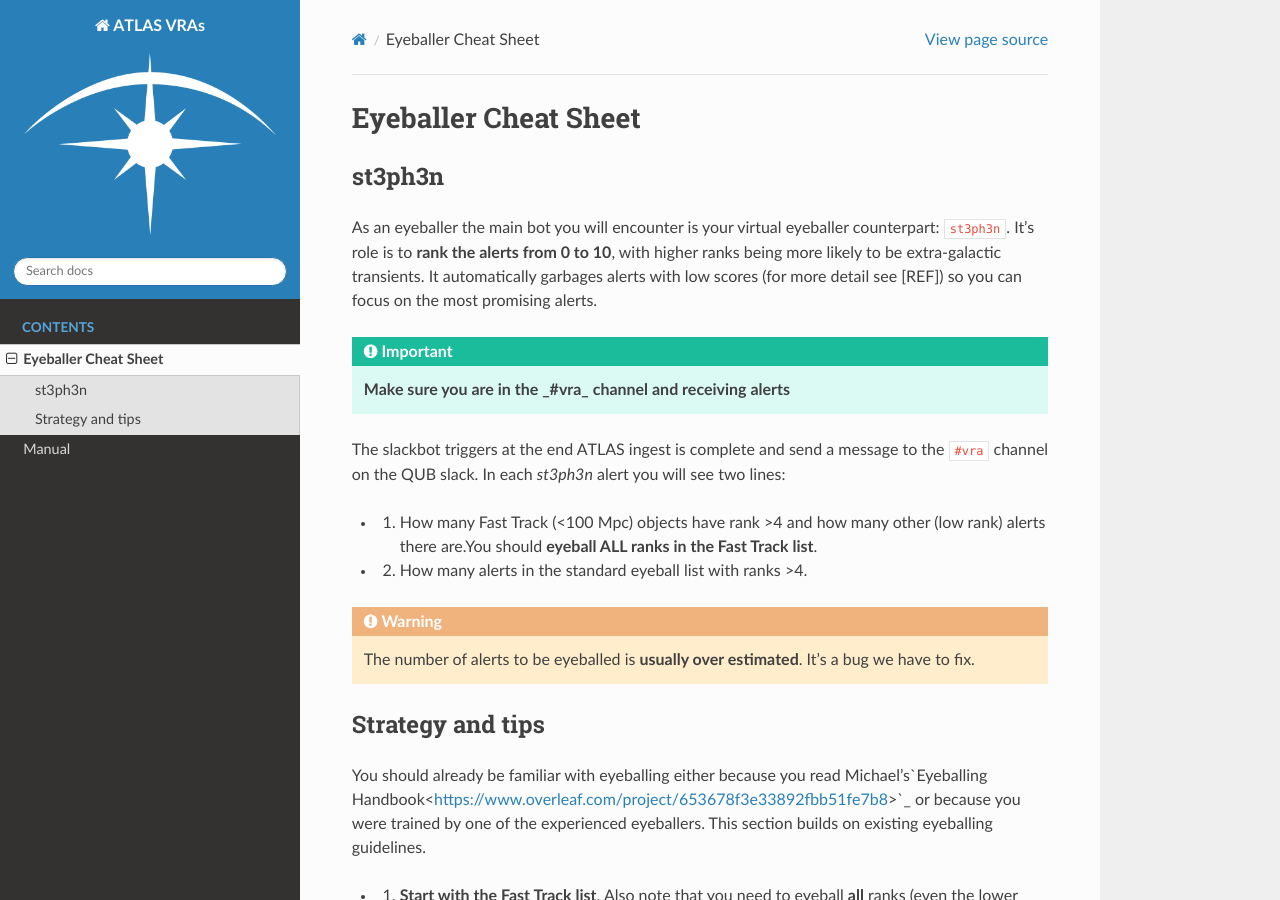
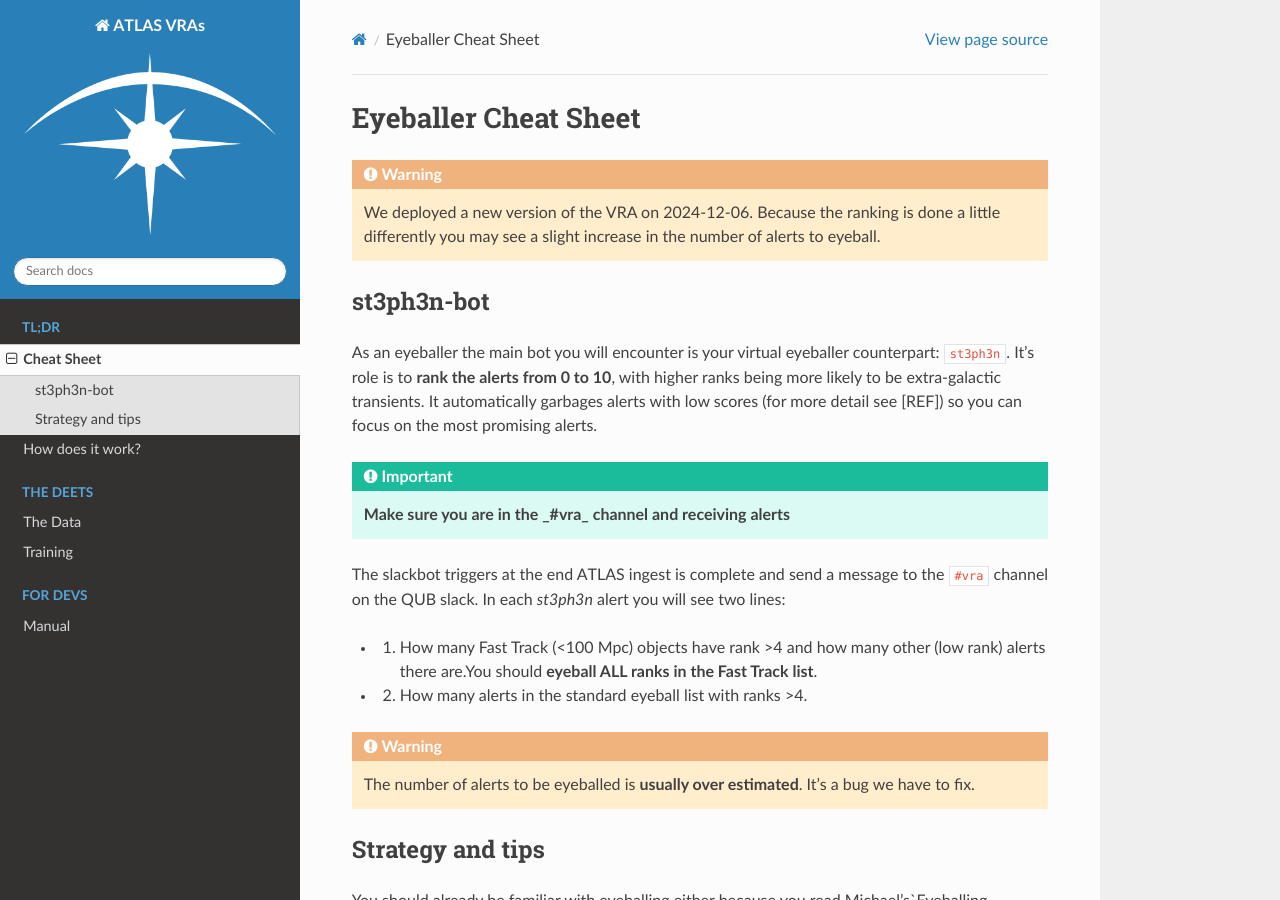
Before and after one commit to HeloiseS/atlasvras, a Sphinx documentation site: the page built from docs/source/eyeball.rst, in a window 1280 px wide and 900 px high. Built offline with Sphinx 7.4.7 and the Read the Docs theme 3.1.0, drawn with Linux system fonts in a browser that asks for light colours.

Commit message:
working on eyeballing cheat sheet

```diff
--- a/docs/source/eyeball.rst
+++ b/docs/source/eyeball.rst
@@ -1,8 +1,11 @@
 Eyeballer Cheat Sheet
 ===================
 
-st3ph3n
--------------
+.. warning::
+   We deployed a new version of the VRA on 2024-12-06. Because the ranking is done a little differently you may see a slight increase in the number of alerts to eyeball.
+
+st3ph3n-bot
+-----------------
 As an eyeballer the main bot you will encounter is your virtual eyeballer counterpart: ``st3ph3n``.
 It's role is to **rank the alerts from 0 to 10**, with higher ranks being more likely to be extra-galactic transients.
 It automatically garbages alerts with low scores (for more detail see [REF]) so you can focus on the most promising alerts.
--- /dev/null
+++ b/docs/source/models.rst
@@ -0,0 +1,6 @@
+The Data
+-------------
+
+
+Training
+---------------
```
Also changed, not shown: docs/source/about.rst (added, +57 -0 lines), docs/source/index.rst (+18 -2 lines), docs/source/el01z.rst (added).
